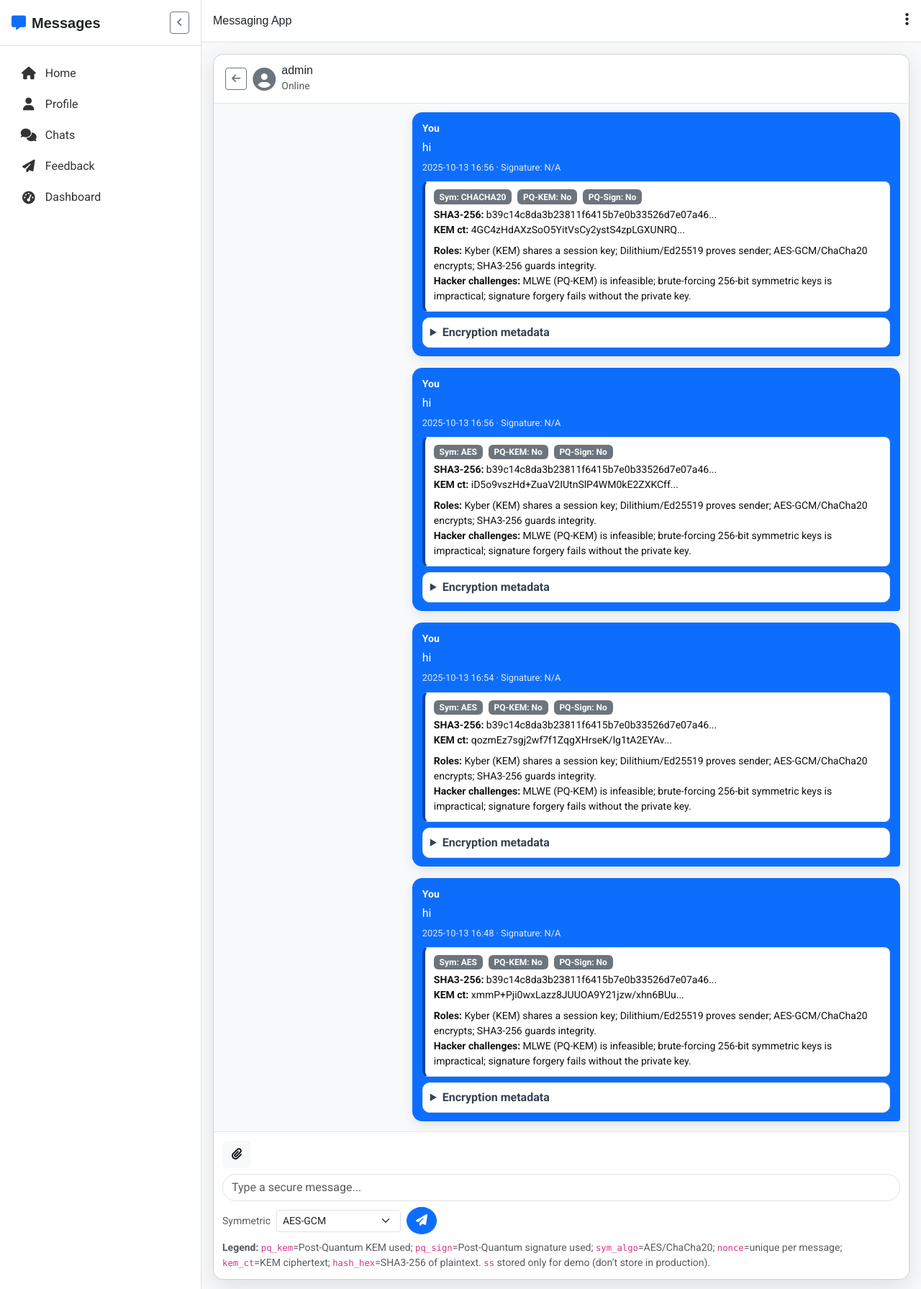
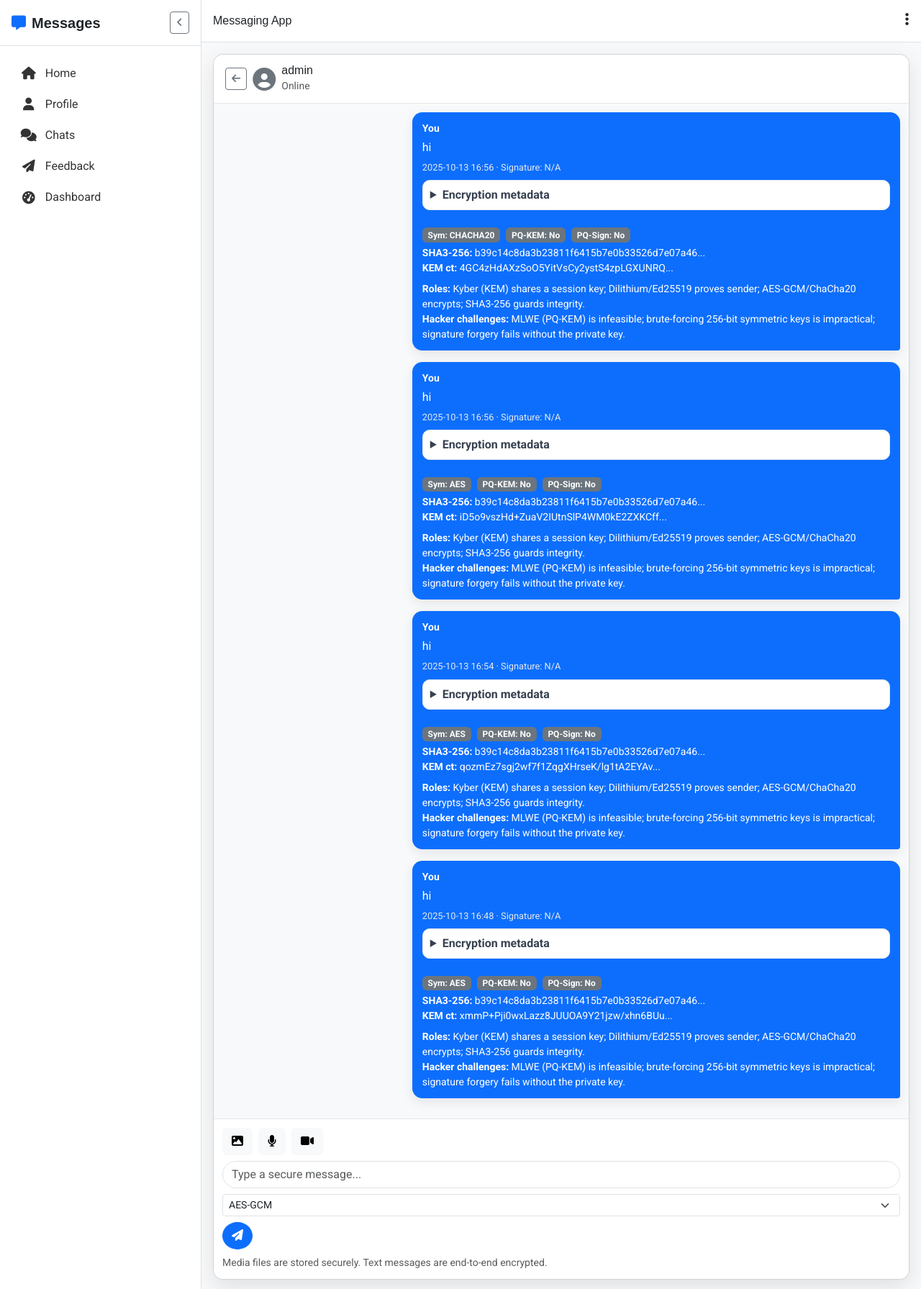
Before and after one commit to reme25241-cloud/sgbit_quantam, a Django app: page /messages/1/ in a window 1280 px wide. Shown: the whole page at 72% size. Run offline with Django 5.2, Linux system fonts and the light colour scheme; a user stored in the database is signed in; data comes from the database, SQL or seed files in the repository; some libraries are stand-ins or nearby versions.

Commit message:
Update chat.html

```diff
--- a/templates/users/chat.html
+++ b/templates/users/chat.html
@@ -4,20 +4,15 @@
 
 {% block content %}
 <style>
-  /* Card stays visible; only the inner messages area scrolls */
   .chat-sticky-card{
-    position: sticky;        /* sticks inside .chat-body (the scroll container in base) */
-    top: 12px;               /* little breathing space below the chat header */
-    z-index: 2;              /* stay above the blurred bg */
+    position: sticky;
+    top: 12px;
+    z-index: 2;
     border-radius: 14px;
     box-shadow: 0 10px 30px rgba(2,6,23,.10);
-    overflow: hidden;        /* keep child edges clean */
+    overflow: hidden;
     background: #fff;
-  }
-
-  /* Make the card fill most of the viewport inside .chat-body */
-  .chat-sticky-card{
-    max-height: calc(100vh - 24px - 64px); /* viewport minus margins and header height */
+    max-height: calc(100vh - 24px - 64px);
     display: flex;
     flex-direction: column;
   }
@@ -25,53 +20,58 @@
   .chat-card-header{
     background: #fff;
     border-bottom: 1px solid #e5e7eb;
-    position: sticky; top: 0; z-index: 3; /* header always visible inside the card */
+    position: sticky; top: 0; z-index: 3;
     padding: .75rem 1rem;
   }
 
   .chat-card-body{
     flex: 1 1 auto;
-    overflow-y: auto;        /* only messages scroll */
+    overflow-y: auto;
     background: #f8f9fa;
     padding: 12px;
   }
 
   .chat-card-footer{
-    position: sticky; bottom: 0; z-index: 3; /* composer always visible */
+    position: sticky; bottom: 0; z-index: 3;
     background: #fff;
     border-top: 1px solid #e5e7eb;
     padding: .75rem;
   }
 
-  /* Message bubbles */
   .bubble{
-    max-width:72%; word-wrap:break-word;
-    padding: 12px 14px; border-radius:14px; box-shadow:0 6px 16px rgba(0,0,0,.08);
+    max-width:72%;
+    word-wrap:break-word;
+    padding: 12px 14px;
+    border-radius:14px;
+    box-shadow:0 6px 16px rgba(0,0,0,.08);
   }
   .bubble.me{ background:#0d6efd; color:#fff; border-bottom-right-radius:4px; }
   .bubble.them{ background:#fff; color:#111; border-bottom-left-radius:4px; }
+
   .msg-meta{ font-size:.8rem; color:#9ca3af; margin-top:6px; }
   .bubble.me .msg-meta{ color:#e3e8ef; }
 
-  /* High-contrast blocks inside bubbles */
-  .sec-overview{
-    background:#ffffff; color:#111; border:1px solid #e5e7eb;
-    border-left:4px solid #0d47a1;
-    padding:10px 12px; border-radius:8px; margin-top:10px;
+  details.meta-block{
+    background:#ffffff;
+    color:#111;
+    border:1px solid #e5e7eb;
+    border-radius:10px;
+    padding:8px 10px;
+    margin-top:8px;
   }
-  details.meta-block{
-    background:#ffffff; color:#111; border:1px solid #e5e7eb;
-    border-radius:10px; padding:8px 10px; margin-top:8px;
+  details.meta-block > summary{
+    cursor:pointer;
+    font-weight:600;
+    color:#374151;
   }
-  details.meta-block > summary{ cursor:pointer; font-weight:600; color:#374151; }
 
   .composer textarea{ resize:none; }
 </style>
 
 <div class="card chat-sticky-card">
-  <!-- Header inside the card -->
-  <div class="chat-card-header d-flex align-items-center justify-content-between">
-    <div class="d-flex align-items-center">
+
+  <!-- HEADER -->
+  <div class="chat-card-header d-flex align-items-center">
     <a href="{% url 'user_list' %}" class="btn btn-sm btn-outline-secondary me-2">
       <i class="fa-solid fa-arrow-left"></i>
     </a>
@@ -81,37 +81,57 @@
       <small class="text-muted">Online</small>
     </div>
   </div>
-    <!-- <i class="fa-solid fa-ellipsis-vertical"></i> -->
-  </div>
 
-  <!-- Scrollable messages area -->
+  <!-- MESSAGES -->
   <div class="chat-card-body">
     {% if messages %}
       {% for m in messages %}
         <div class="d-flex mb-3 {% if m.from == request.user %}justify-content-end{% else %}justify-content-start{% endif %}">
           <div class="bubble {% if m.from == request.user %}me{% else %}them{% endif %}">
+
             <small class="fw-bold d-block mb-1">
               {% if m.from == request.user %}You{% else %}{{ m.from.get_full_name|default:m.from.username }}{% endif %}
             </small>
 
-            <!-- Plaintext (decrypted) -->
-            <div>{{ m.plaintext|default:"(unable to decrypt)" }}</div>
+            {% if m.plaintext %}
+              <div>{{ m.plaintext }}</div>
+            {% endif %}
 
             {% if m.image %}
-              <img src="{{ m.image.url }}" class="img-fluid rounded mt-2" style="max-width:220px;">
+              <img src="{{ m.image.url }}" class="img-fluid rounded mt-2" style="max-width:240px;">
             {% endif %}
 
-            <!-- Timestamp + Sig status -->
+            {% if m.audio %}
+              <audio controls class="mt-2 w-100">
+                <source src="{{ m.audio.url }}">
+              </audio>
+            {% endif %}
+
+            {% if m.video %}
+              <video controls class="mt-2 rounded" style="max-width:260px;">
+                <source src="{{ m.video.url }}">
+              </video>
+            {% endif %}
+
             <div class="msg-meta">
-              {{ m.timestamp|date:"Y-m-d H:i" }} &middot;
+              {{ m.timestamp|date:"Y-m-d H:i" }} ·
               {% if m.signature_valid is True %}
-                <span>Signature: Verified</span>
+                Signature: Verified
               {% elif m.signature_valid is False %}
                 <span class="text-warning">Signature: Invalid</span>
               {% else %}
-                <span>Signature: N/A</span>
+                Signature: N/A
               {% endif %}
             </div>
+
+            {% if m.meta %}
+              <details class="meta-block">
+                <summary>Encryption metadata</summary>
+                <pre class="mt-2">{{ m.meta|safe }}</pre>
+              </details>
+            {% endif %}
+
+            <br>
 
             {% if m.meta %}
               <div class="sec-overview">
@@ -132,40 +152,51 @@
               </div>
             {% endif %}
 
-            <details class="meta-block">
-              <summary>Encryption metadata</summary>
-              <pre class="mt-2">{{ m.meta|default:"-"|safe }}</pre>
-            </details>
-
             {% if m.decrypt_error %}
-              <div class="text-danger small mt-1">Decrypt error: {{ m.decrypt_error }}</div>
+              <div class="text-danger small mt-1">
+                Decrypt error: {{ m.decrypt_error }}
+              </div>
             {% endif %}
           </div>
         </div>
       {% endfor %}
     {% else %}
-      <div class="text-muted">No messages yet. Start the conversation below.</div>
+      <div class="text-muted">No messages yet.</div>
     {% endif %}
   </div>
 
-  <!-- Composer (sticky at bottom of card) -->
+  <!-- COMPOSER -->
   <div class="chat-card-footer">
-    <form method="post" enctype="multipart/form-data" class="composer d-flex flex-wrap align-items-center gap-2">
+    <form method="post" enctype="multipart/form-data"
+          class="composer d-flex flex-wrap align-items-center gap-2">
       {% csrf_token %}
-      <label class="btn btn-light mb-0 me-1">
-        <i class="fa-solid fa-paperclip"></i>
+
+      <!-- Attachments -->
+      <label class="btn btn-light mb-0">
+        <i class="fa-solid fa-image"></i>
         <input type="file" name="image" class="d-none" accept="image/*">
       </label>
 
-      <textarea name="text" rows="1" class="form-control rounded-pill flex-grow-1" placeholder="Type a secure message..." required></textarea>
+      <label class="btn btn-light mb-0">
+        <i class="fa-solid fa-microphone"></i>
+        <input type="file" name="audio" class="d-none" accept="audio/*">
+      </label>
 
-      <div class="d-flex align-items-center gap-2">
-        <label class="text-muted small mb-0">Symmetric</label>
+      <label class="btn btn-light mb-0">
+        <i class="fa-solid fa-video"></i>
+        <input type="file" name="video" class="d-none" accept="video/*">
+      </label>
+
+      <!-- Text -->
+      <textarea name="text" rows="1"
+        class="form-control rounded-pill flex-grow-1"
+        placeholder="Type a secure message..."></textarea>
+
+      <!-- Cipher -->
       <select name="sym_algo" class="form-select form-select-sm">
         <option value="AES">AES-GCM</option>
-          <option value="CHACHA20">ChaCha20-Poly1305</option>
+        <option value="CHACHA20">ChaCha20</option>
       </select>
-      </div>
 
       <button type="submit" class="btn btn-primary rounded-circle">
         <i class="fa-solid fa-paper-plane"></i>
@@ -173,10 +204,7 @@
     </form>
 
     <div class="small text-muted mt-2">
-      <strong>Legend:</strong>
-      <code>pq_kem</code>=Post-Quantum KEM used; <code>pq_sign</code>=Post-Quantum signature used;
-      <code>sym_algo</code>=AES/ChaCha20; <code>nonce</code>=unique per message; <code>kem_ct</code>=KEM ciphertext;
-      <code>hash_hex</code>=SHA3-256 of plaintext. <code>ss</code> stored only for demo (don’t store in production).
+      Media files are stored securely. Text messages are end-to-end encrypted.
     </div>
   </div>
 </div>
```
Lines whose indentation alone changed are shown as unchanged.
